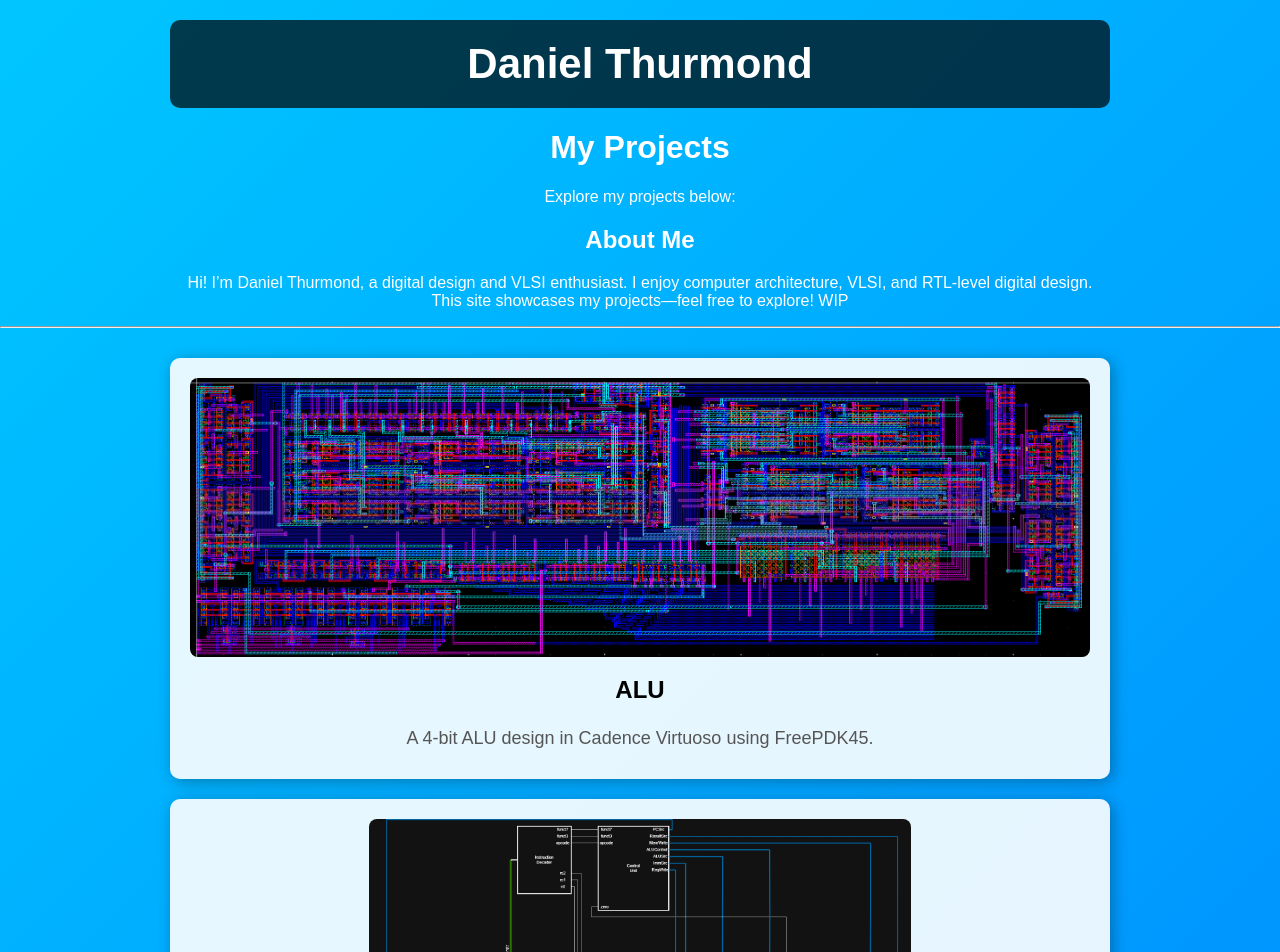
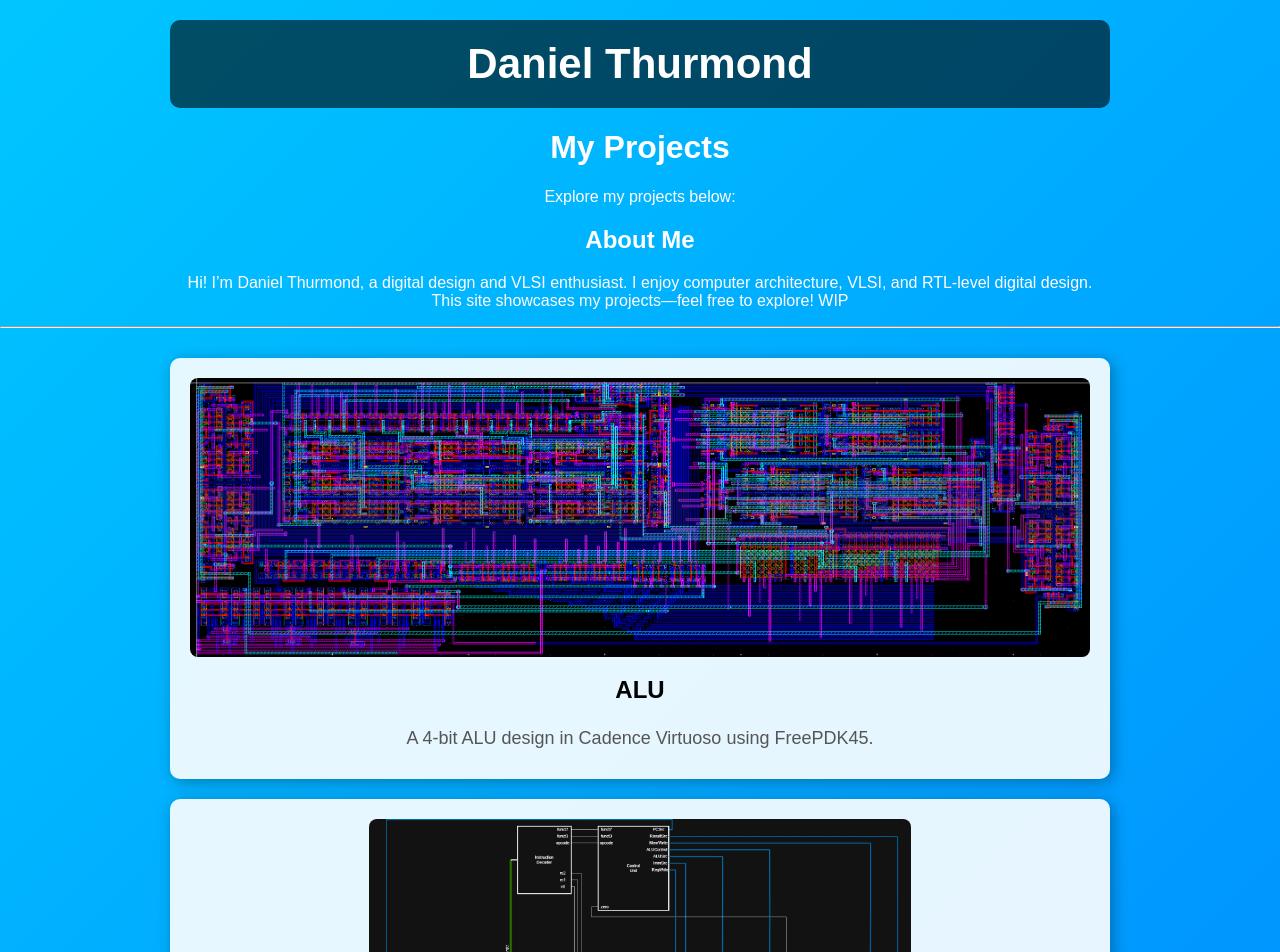
Before and after one commit to danielthurmond/danielthurmond.github.io, a Jekyll site: the page built from index.md, in a window 1280 px wide. Shown: the top 952 px of the page. Built offline with Jekyll 4.4.1, drawn with Linux system fonts in a browser that asks for light colours.

Commit message:
Update styles.css

```diff
--- a/assets/styles.css
+++ b/assets/styles.css
@@ -10,7 +10,7 @@ body {
 
 
 header {
-    background: rgba(0, 0, 0, 0.7);  /* Semi-transparent overlay */
+    background: rgba(0, 0, 0, 0.6); /* Slightly dark overlay */
     padding: 20px;
     border-radius: 10px;
     margin: 20px auto;
@@ -22,6 +22,7 @@ header h1 {
     font-size: 42px;
     font-weight: bold;
     margin: 0;
+    color: white;
 }
 
 .about-me {
```
